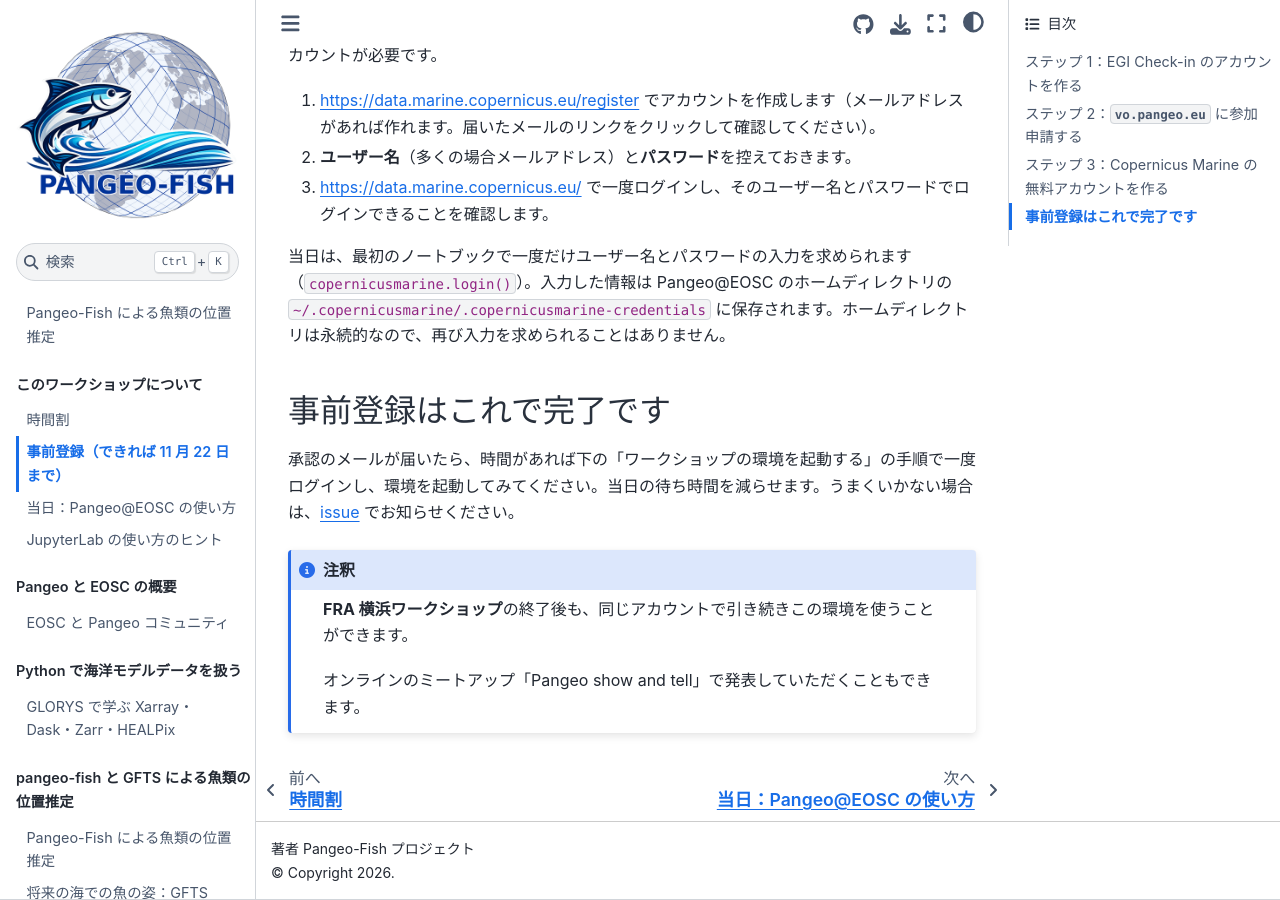
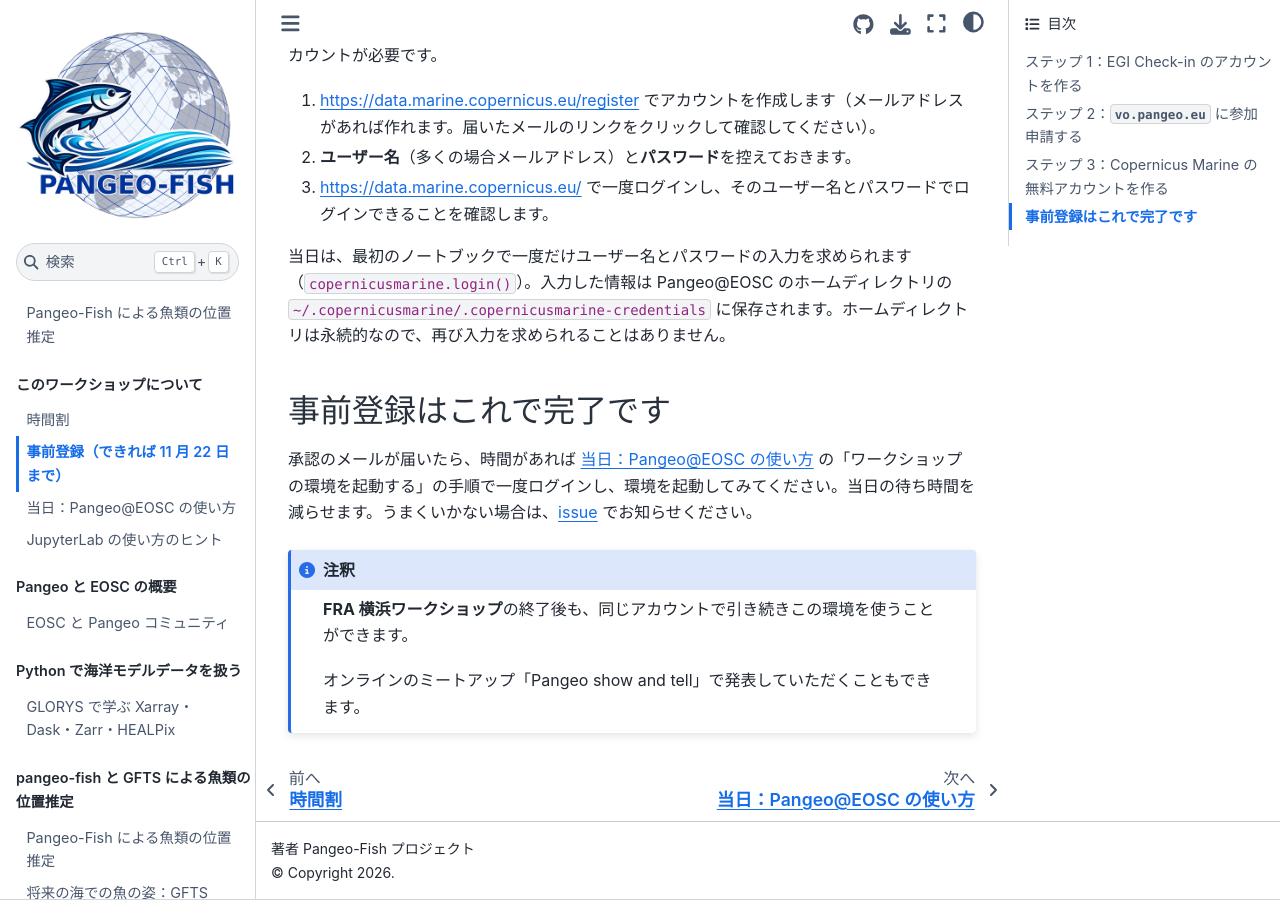
Before and after one commit to pangeo-fish/pangeo-fish-fra2026, a Jupyter Book: the page built from docs/users-getting-started.md, in a window 1280 px wide and 900 px high, scrolled down 1455 px. Built offline with Jupyter Book 1.0.4 settings and Sphinx 7.4.7 and the Sphinx Book theme 1.1.4, drawn with Linux system fonts in a browser that asks for light colours; comment, search, counter and statistics services are not loaded.

Commit message:
事前登録ページから当日の使い方ページへリンク

```diff
--- a/docs/users-getting-started.md
+++ b/docs/users-getting-started.md
@@ -68,7 +68,7 @@
 
 ## 事前登録はこれで完了です
 
-承認のメールが届いたら、時間があれば下の「ワークショップの環境を起動する」の手順で一度ログインし、環境を起動してみてください。当日の待ち時間を減らせます。うまくいかない場合は、[issue](https://github.com/pangeo-fish/pangeo-fish-fra2026/issues) でお知らせください。
+承認のメールが届いたら、時間があれば {doc}`pangeo-eosc` の「ワークショップの環境を起動する」の手順で一度ログインし、環境を起動してみてください。当日の待ち時間を減らせます。うまくいかない場合は、[issue](https://github.com/pangeo-fish/pangeo-fish-fra2026/issues) でお知らせください。
 
 :::{note}
 **FRA 横浜ワークショップ**の終了後も、同じアカウントで引き続きこの環境を使うことができます。
```
